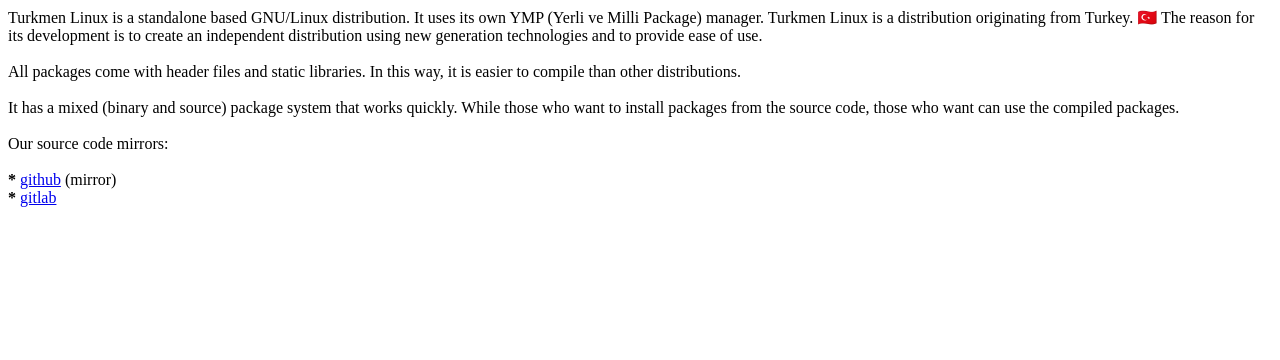
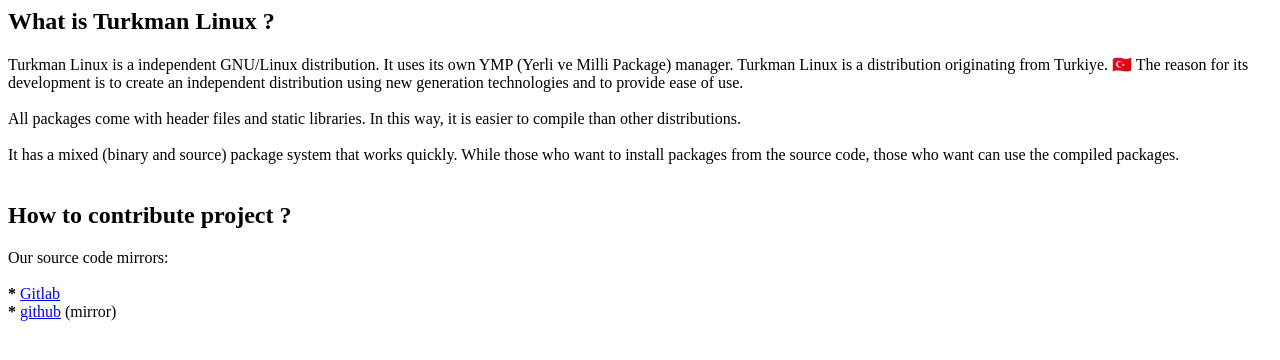
Before and after one commit to turkman-linux/turkman-linux.github.io, a plain HTML site: page src/index.html in a window 1280 px wide. Drawn offline with Linux system fonts and the light colour scheme.

Commit message:
Update index.html

```diff
--- a/src/index.html
+++ b/src/index.html
@@ -1,16 +1,18 @@
 <div class="content" >
 <div class="section" >
 <article>
-Turkmen Linux is a standalone based GNU/Linux distribution. It uses its own YMP (Yerli ve Milli Package) manager. Turkmen Linux is a distribution originating from Turkey. 🇹🇷 The reason for its development is to create an independent distribution using new generation technologies and to provide ease of use.<br>
+<H2>What is Turkman Linux ?</H2><p>
+Turkman Linux is a independent GNU/Linux distribution. It uses its own YMP (Yerli ve Milli Package) manager. Turkman Linux is a distribution originating from Turkiye. 🇹🇷 The reason for its development is to create an independent distribution using new generation technologies and to provide ease of use.<br>
 <br>
     All packages come with header files and static libraries. In this way, it is easier to compile than other distributions.<br>
 <br>
     It has a mixed (binary and source) package system that works quickly. While those who want to install packages from the source code, those who want can use the compiled packages.<br>
 <br>
+<H2>How to contribute project ?</H2><p>
 Our source code mirrors:<br>
 <br>
+<b>*</b> <a href="https://gitlab.com/turkman">Gitlab</a><br>
 <b>*</b> <a href="https://github.com/turkman-linux">github</a> (mirror)<br>
-<b>*</b> <a href="https://gitlab.com/turkman">gitlab</a><br>
 
 </article>
 </div>
```
